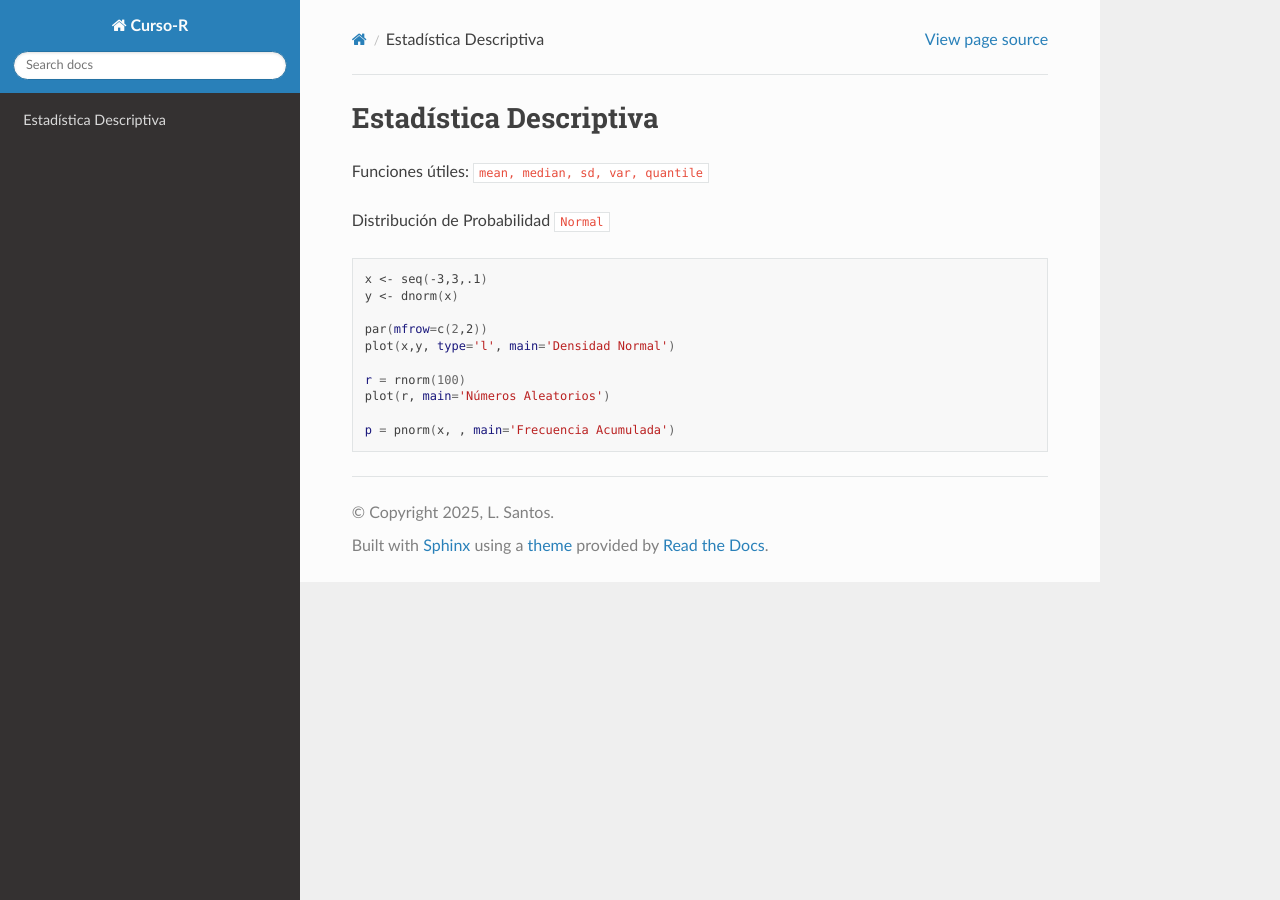
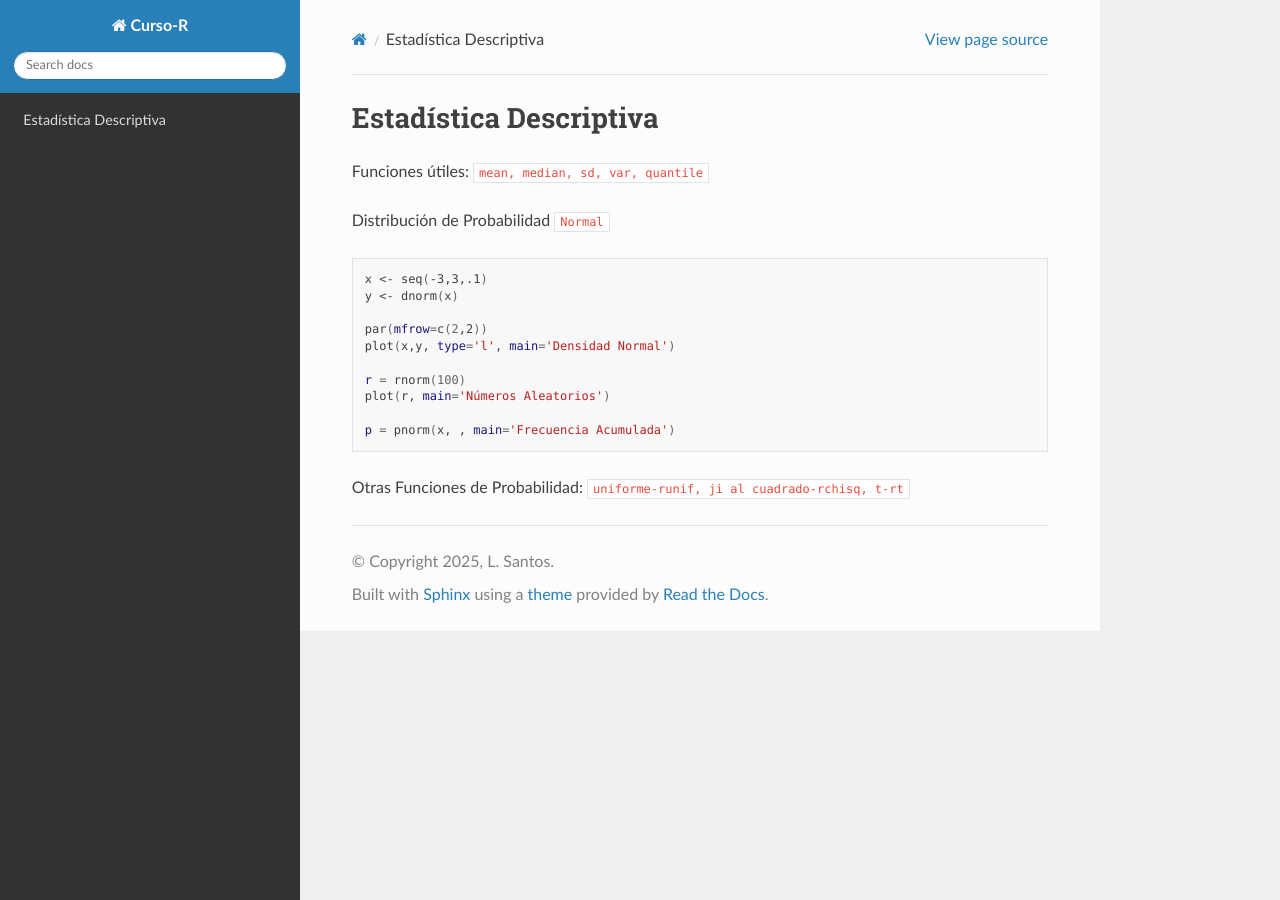
Before and after one commit to matecom57/santosg57-curso-r, a Sphinx documentation site: the page built from docs/source/Estadistica_Descriptiva.rst, in a window 1280 px wide. Built offline with Sphinx 7.4.7 and the Read the Docs theme 3.1.0, drawn with Linux system fonts in a browser that asks for light colours.

Commit message:
Test comité

```diff
--- a/docs/source/Estadistica_Descriptiva.rst
+++ b/docs/source/Estadistica_Descriptiva.rst
@@ -17,3 +17,6 @@ Distribución de Probabilidad ``Normal``
    plot(r, main='Números Aleatorios')
 
    p = pnorm(x, , main='Frecuencia Acumulada')
+
+
+Otras Funciones de Probabilidad: ``uniforme-runif, ji al cuadrado-rchisq, t-rt``
```
